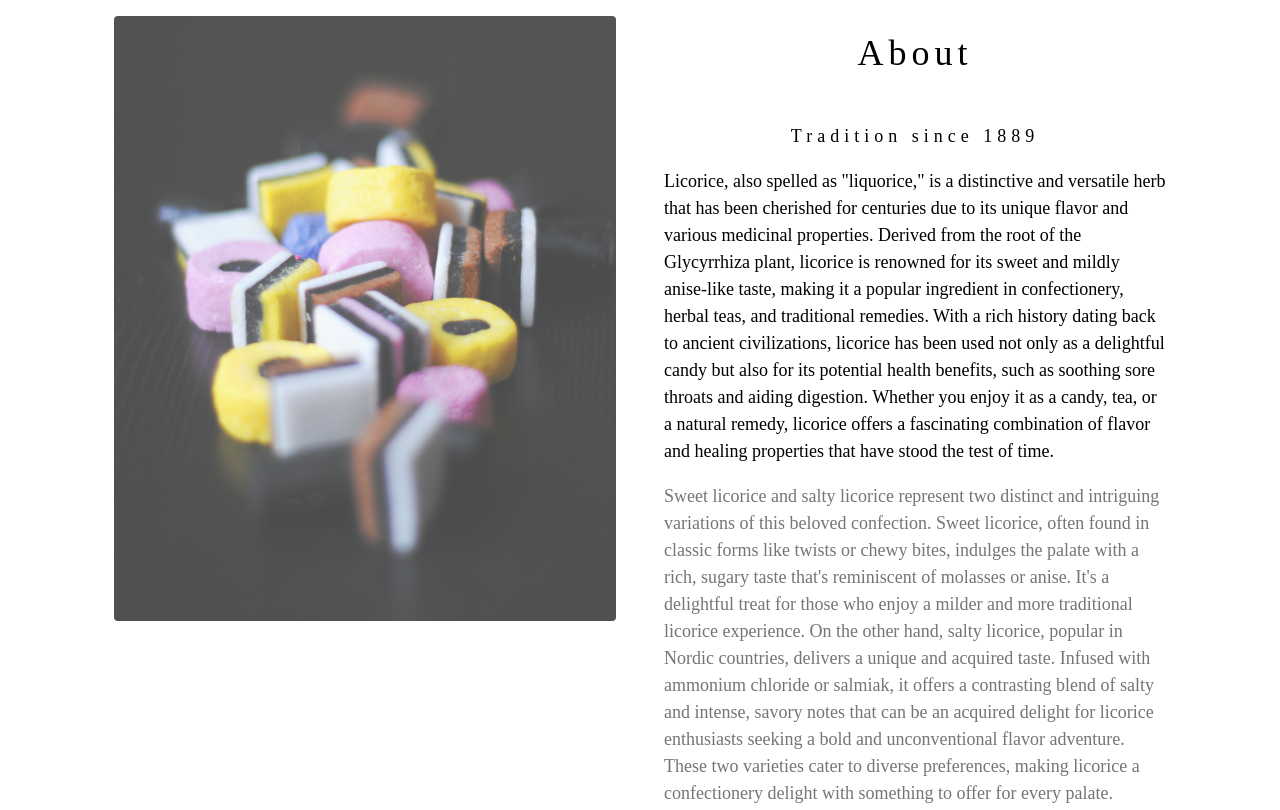
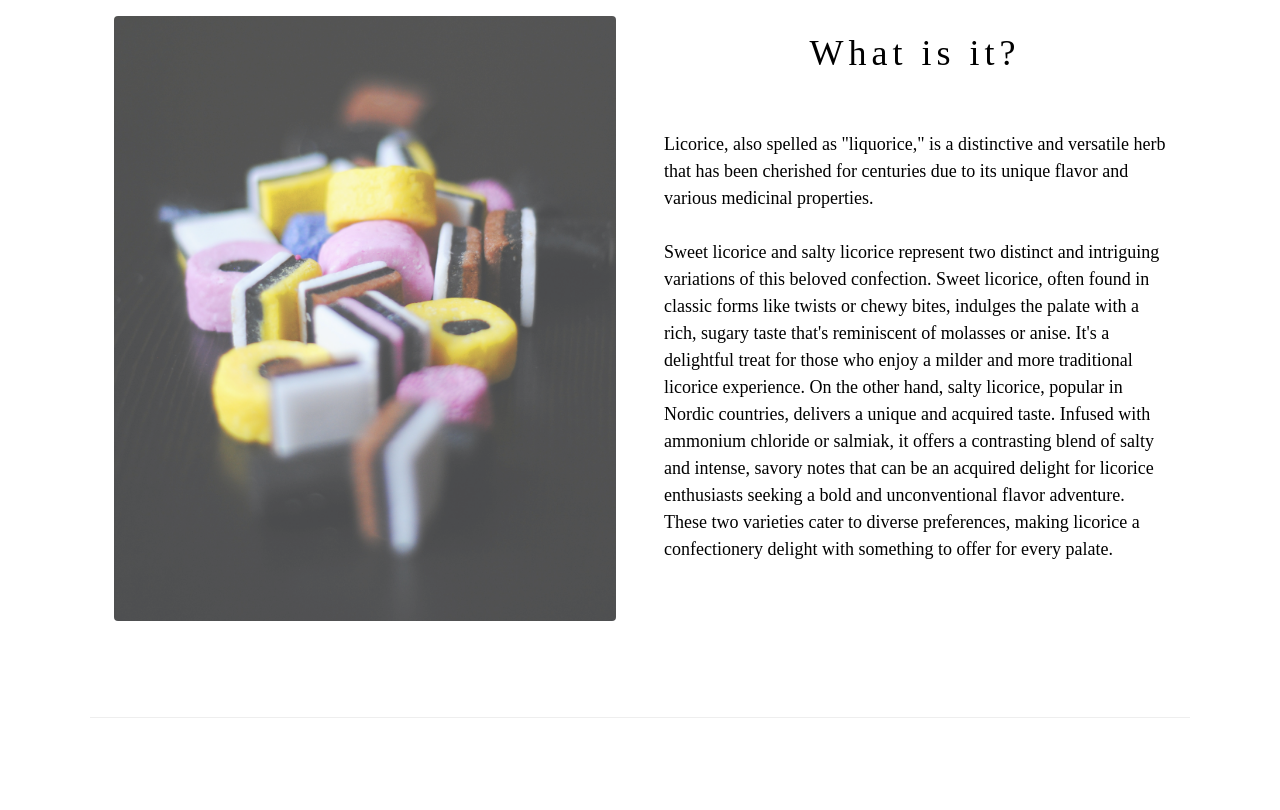
Before and after one commit to mariberg/terraform-beginner-bootcamp-2023, a plain HTML site: page public/licorice/index.html in a window 1280 px wide. Shown: the part 1020-1830 px from the top of the page. Drawn offline with nearby package versions, Linux system fonts and the light colour scheme.

Commit message:
#53 modify html file and remove one of the homes (#54)

```diff
--- a/public/licorice/index.html
+++ b/public/licorice/index.html
@@ -1,18 +1,28 @@
 <!DOCTYPE html>
 <html>
+
 <head>
   <title>W3.CSS Template</title>
   <meta charset="UTF-8">
   <meta name="viewport" content="width=device-width, initial-scale=1">
   <link rel="stylesheet" href="https://www.w3schools.com/w3css/4/w3.css">
   <style>
-body {font-family: "Times New Roman", Georgia, Serif;}
-h1, h2, h3, h4, h5, h6 {
+    body {
+      font-family: "Times New Roman", Georgia, Serif;
+    }
+
+    h1,
+    h2,
+    h3,
+    h4,
+    h5,
+    h6 {
       font-family: "Playfair Display";
       letter-spacing: 5px;
     }
   </style>
 </head>
+
 <body>
 
   <!-- Navbar (sit on top) -->
@@ -42,10 +52,19 @@ h1, h2, h3, h4, h5, h6 {
       </div>
 
       <div class="w3-col m6 w3-padding-large">
-      <h1 class="w3-center">About</h1><br>
-      <h5 class="w3-center">Tradition since 1889</h5>
-      <p class="w3-large">Licorice, also spelled as "liquorice," is a distinctive and versatile herb that has been cherished for centuries due to its unique flavor and various medicinal properties. Derived from the root of the Glycyrrhiza plant, licorice is renowned for its sweet and mildly anise-like taste, making it a popular ingredient in confectionery, herbal teas, and traditional remedies. With a rich history dating back to ancient civilizations, licorice has been used not only as a delightful candy but also for its potential health benefits, such as soothing sore throats and aiding digestion. Whether you enjoy it as a candy, tea, or a natural remedy, licorice offers a fascinating combination of flavor and healing properties that have stood the test of time.</p>
-      <p class="w3-large w3-text-grey w3-hide-medium">Sweet licorice and salty licorice represent two distinct and intriguing variations of this beloved confection. Sweet licorice, often found in classic forms like twists or chewy bites, indulges the palate with a rich, sugary taste that's reminiscent of molasses or anise. It's a delightful treat for those who enjoy a milder and more traditional licorice experience. On the other hand, salty licorice, popular in Nordic countries, delivers a unique and acquired taste. Infused with ammonium chloride or salmiak, it offers a contrasting blend of salty and intense, savory notes that can be an acquired delight for licorice enthusiasts seeking a bold and unconventional flavor adventure. These two varieties cater to diverse preferences, making licorice a confectionery delight with something to offer for every palate.</p>
+        <h1 class="w3-center">What is it?</h1><br>
+        <p class="w3-large">Licorice, also spelled as "liquorice," is a distinctive and versatile herb that has been
+          cherished for centuries due to its unique flavor and various medicinal properties.
+          <br>
+          <br>
+          Sweet licorice and salty licorice represent two distinct and
+          intriguing variations of this beloved confection. Sweet licorice, often found in classic forms like twists or
+          chewy bites, indulges the palate with a rich, sugary taste that's reminiscent of molasses or anise. It's a
+          delightful treat for those who enjoy a milder and more traditional licorice experience. On the other hand,
+          salty licorice, popular in Nordic countries, delivers a unique and acquired taste. Infused with ammonium
+          chloride or salmiak, it offers a contrasting blend of salty and intense, savory notes that can be an acquired
+          delight for licorice enthusiasts seeking a bold and unconventional flavor adventure. These two varieties cater
+          to diverse preferences, making licorice a confectionery delight with something to offer for every palate.</p>
       </div>
     </div>
 
@@ -56,16 +75,19 @@ h1, h2, h3, h4, h5, h6 {
       <div class="w3-col l6 w3-padding-large">
         <h1 class="w3-center">What would you like to try?</h1><br>
         <h4>Licorice cheesecake</h4>
-      <p class="w3-text-grey">A licorice-flavored cheesecake, often adorned with licorice syrup or crumbled licorice candies.</p><br>
+        <p class="w3-text-grey">A licorice-flavored cheesecake, often adorned with licorice syrup or crumbled licorice
+          candies.</p><br>
 
         <h4>Licorice Ice Cream</h4>
-      <p class="w3-text-grey">Creamy ice cream with swirls of salty licorice sauce for a unique and unforgettable taste.</p><br>
+        <p class="w3-text-grey">Creamy ice cream with swirls of salty licorice sauce for a unique and unforgettable
+          taste.</p><br>
 
         <h4>Licorice Toffee</h4>
         <p class="w3-text-grey">Chewy licorice toffees, a beloved treat for licorice enthusiasts in the Nordics.</p><br>
 
         <h4>Licorice Yogurt</h4>
-      <p class="w3-text-grey">A a fusion of the creamy, slightly tangy yogurt with the unique taste of licorice. </p><br>
+        <p class="w3-text-grey">A a fusion of the creamy, slightly tangy yogurt with the unique taste of licorice. </p>
+        <br>
 
 
 
@@ -78,8 +100,12 @@ h1, h2, h3, h4, h5, h6 {
 
       <!-- Contact Section -->
       <div class="w3-container w3-padding-64" id="contact">
-    <h1>Try it!</h1><br>
-    <p>Licorice is like that quirky friend you can't quite figure out; some people absolutely adore it, while others simply don't get what all the fuss is about. But who knows, you might just discover your new favorite treat or at the very least, have a great story to tell about your licorice escapades. So, grab a bag, take a taste, and join the ranks of licorice enthusiasts – or, at the very least, earn your honorary licorice explorer badge!</p>
+        <h1>Just try it!</h1><br>
+        <p>Licorice is like that quirky friend you can't quite figure out; some people absolutely adore it, while others
+          simply don't get what all the fuss is about. But who knows, you might just discover your new favorite treat or
+          at the very least, have a great story to tell about your licorice escapades. So, grab a bag, take a taste, and
+          join the ranks of licorice enthusiasts – or, at the very least, earn your honorary licorice explorer badge!
+        </p>
 
 
       </div>
@@ -89,8 +115,10 @@ h1, h2, h3, h4, h5, h6 {
 
     <!-- Footer -->
     <footer class="w3-center w3-light-grey w3-padding-32">
-  <p>Powered by <a href="https://www.w3schools.com/w3css/default.asp" title="W3.CSS" target="_blank" class="w3-hover-text-green">w3.css</a></p>
+      <p>Powered by <a href="https://www.w3schools.com/w3css/default.asp" title="W3.CSS" target="_blank"
+          class="w3-hover-text-green">w3.css</a></p>
     </footer>
 
 </body>
+
 </html>
```
Also changed, not shown: 5 other files. Lines whose indentation alone changed are shown as unchanged.
